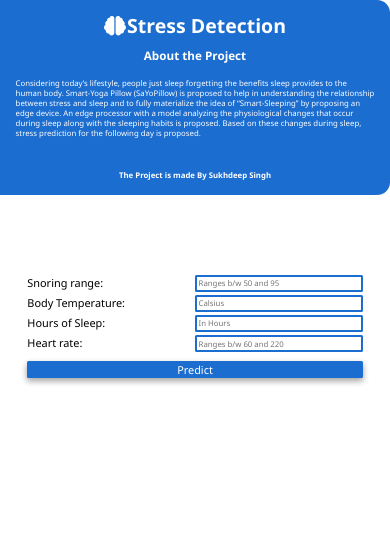
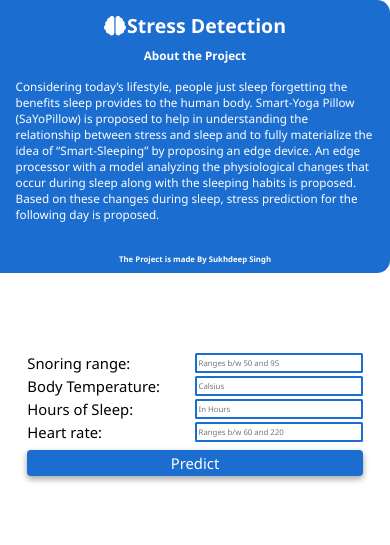
Before and after one commit to sukhioo7/StressDetection, a Flask app: page / in a window 390 px wide. Shown: the top 545 px of the page. Run offline with Flask 2, Linux system fonts and the light colour scheme; parts of the project's set-up code (start-up, migrations or seed data) failed here and were passed over.

Commit message:
Update index.html

```diff
--- a/templates/index.html
+++ b/templates/index.html
@@ -136,7 +136,7 @@
 
             body>div {
                 width: 100%;
-                height: 50vw;
+                height: 70vw;
             }
 
             .head1,
@@ -156,7 +156,7 @@
             }
 
             .aboutPro>p {
-                font-size: 2vw;
+                font-size: 3vw;
             }
 
             .mainCon1>h3 {
@@ -164,16 +164,19 @@
             }
 
             form>button {
-                font-size: 2.8vw;
+                font-size: 3.8vw;
                 margin: 1.8vw 7vw 0.4vw 7vw;
+                border-radius: 1vw;
+                padding: 0.7vw 0 0.7vw 0;
             }
 
             form>div {
-                font-size: 2.8vw;
+                font-size: 3.8vw;
             }
 
             form>div>input {
                 width: 50%;
+                border: 0.1vw solid #1C6DD0;
                 border-radius: 0.4vw;
                 border: 2px solid #1C6DD0;
             }
@@ -181,6 +184,11 @@
             form>div>input[type=text] {
                 font-size: 2vw;
                 padding: 0.4vw;
+            }
+
+            .mainCon2>div>p {
+                font-size: 4.1vw;
+                text-align: center;
             }
 
         }
```
